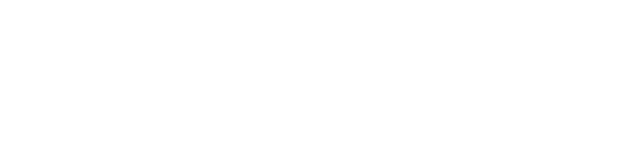
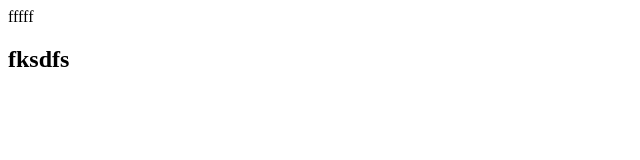
Before and after one commit to yeonzoooo/first, a plain HTML site: page index.html in a window 1280 px wide. Shown: the whole page, without its empty margins (0-640 px from the left). Drawn offline with Linux system fonts and the light colour scheme.

Commit message:
readme.md

```diff
--- a/index.html
+++ b/index.html
@@ -6,6 +6,7 @@
   <title>Document</title>
 </head>
 <body>
-
+<hi>fffff</hi>
+<h2> fksdfs</h2>
 </body>
 </html>
```
